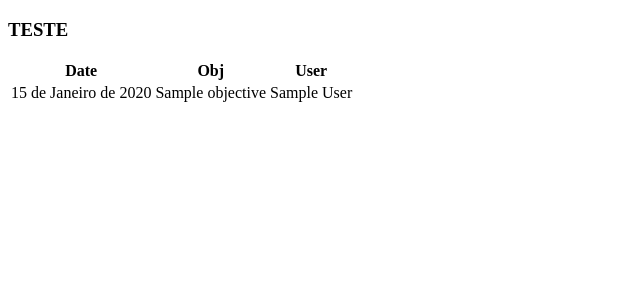
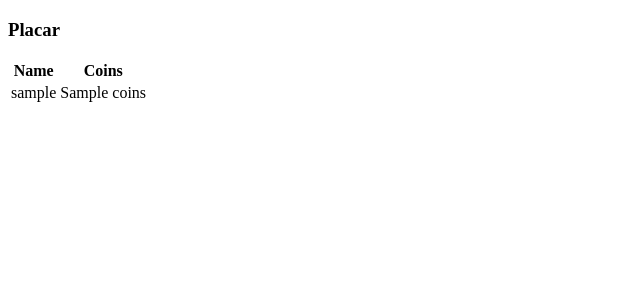
Before and after one commit to sonymaia/life_gamification, a Django app: template templates/record/scoreboard.html in a window 1280 px wide. Shown: the top 300 px of the page, without its empty margins (0-640 px from the left). Run offline with Django 4.2, Linux system fonts and the light colour scheme; tables that the repository leaves empty hold one stand-in row (values such as "Sample post"); the template is opened without the code that fills it: values that come from a table or form of the project are taken from there, most other values are stand-ins (such as "Sample title", 1, 10 or a date in 2020); parts of the project's set-up code (start-up, migrations or seed data) failed here and were passed over.

Commit message:
logica da soma de moedas

```diff
--- a/record/models.py
+++ b/record/models.py
@@ -39,7 +39,7 @@ class Category_Record(models.Model):
 
 class Goal(models.Model):
     description = models.TextField(null=False, blank=False)
-    creation_date = models.DateField(null=True, blank=True)
+    creation_date = models.DateField(null=True, blank=True, default = datetime.now)
     conclusion_date = models.DateField(null=True, blank=True)
     done = models.BooleanField(null=False, blank=False, default=False)
     fk_user = models.ForeignKey(User, on_delete=models.CASCADE)
--- a/templates/record/scoreboard.html
+++ b/templates/record/scoreboard.html
@@ -7,19 +7,17 @@
     <title>Scoreboard</title>
 </head>
 <body>
-    <h3>TESTE</h3>
+    <h3>Placar</h3>
     <div class="container">
         <table>
             <tr>
-                <th>Date</th>
-                <th>Obj</th>
-                <th>User</th>
+                <th>Name</th>
+                <th>Coins</th>
             </tr>
-            {% for Daily_Record in Daily_Records %}
+            {% for score in scoreboard %}
             <tr>
-                <td>{{Daily_Record.date}}</td>
-                <td>{{Daily_Record.fk_daily_obj.name}}</td>
-                <td>{{Daily_Record.fk_user.name}}</td>
+                <td>{{score.user_name}}</td>
+                <td>{{score.coins}}</td>
 
             </tr>
             {% endfor %}
```
Also changed, not shown: record/views.py (+22 -19 lines).
